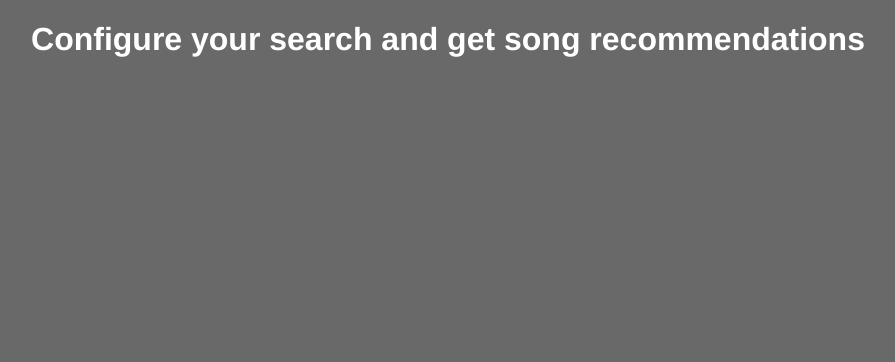
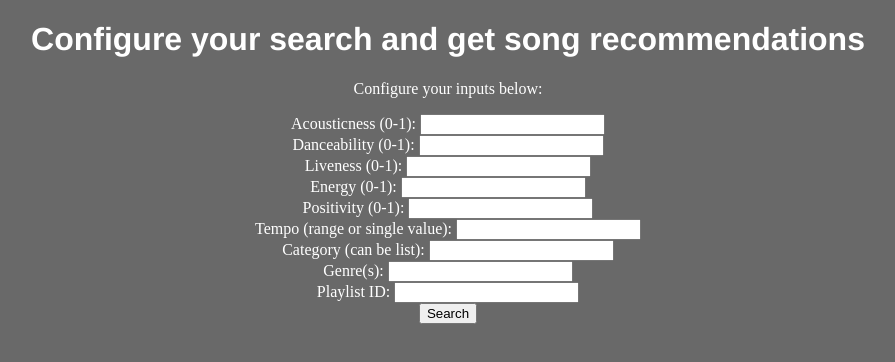
Before and after one commit to jakeb245/song_recommender, a website: page main.html in a window 1280 px wide. Shown: the whole page, without its empty margins (192-1087 px from the left). Drawn offline with Linux system fonts and the light colour scheme; no server answers.

Commit message:
Start writing inputs

```diff
--- /dev/null
+++ b/css/input_fields.css
@@ -0,0 +1,4 @@
+.inputs {
+    color: white;
+    text-align: center;
+}
--- a/js/accessToken.js
+++ b/js/accessToken.js
@@ -20,10 +20,10 @@ function getNewToken() {
     fetchToken().then((data) => {
         const accessToken = data.access_token;
         localStorage.setItem('token', accessToken);
+        console.log('access token = ' + accessToken);
         const token_dur = data.expires_in;
         const token_exp = Date.now() + (token_dur*1000)
         localStorage.setItem('token_exp', token_exp);
-        document.getElementById('token').innerHTML = "Access token: acquired";
     });
 }
 
@@ -36,7 +36,6 @@ function tokenCheck() {
         localStorage.removeItem('token_exp');
         getNewToken();
     }
-    else {
-        document.getElementById('token').innerHTML = "Access token: acquired";
-    }
 }
+
+tokenCheck();
--- /dev/null
+++ b/js/getTracks.js
@@ -0,0 +1,4 @@
+
+function getInputs() {
+    // TODO: Store the inputs in some sort of data structure
+}
--- a/main.html
+++ b/main.html
@@ -2,7 +2,8 @@
 <html lang="en">
 <head>
     <meta charset="UTF-8">
-    <link rel="stylesheet" href="main_style.css">
+    <link rel="stylesheet" href="css/main_style.css">
+    <link rel="stylesheet" href="css/input_fields.css">
     <script src="js/appinfo.js"></script>
     <script src="js/accessToken.js"></script>
     <title>Spotify Song Recommender</title>
@@ -11,6 +12,46 @@
 
     <h1>Configure your search and get song recommendations</h1>
 
+    <div class="inputs">
+        <p>Configure your inputs below:</p>
+        <label>Acousticness (0-1):
+            <input id="acousticness">
+        </label>
+        <br>
+        <label>Danceability (0-1):
+            <input id="danceability">
+        </label>
+        <br>
+        <label>Liveness (0-1):
+            <input id="liveness">
+        </label>
+        <br>
+        <label>Energy (0-1):
+            <input id="energy">
+        </label>
+        <br>
+        <label>Positivity (0-1):
+            <input id="valence">
+        </label>
+        <br>
+        <label>Tempo (range or single value):
+            <input id="tempo">
+        </label>
+        <br>
+        <label>Category (can be list):
+            <input id="category">
+        </label>
+        <br>
+        <label>Genre(s):
+            <input id="genre">
+        </label>
+        <br>
+        <label>Playlist ID:
+            <input id="playlist_id">
+        </label>
+        <br>
+        <button onclick="runSearch()">Search</button>
+    </div>
 
 </body>
 </html>
```
Also changed, not shown: css/main_style.css (renamed from main_style.css).
